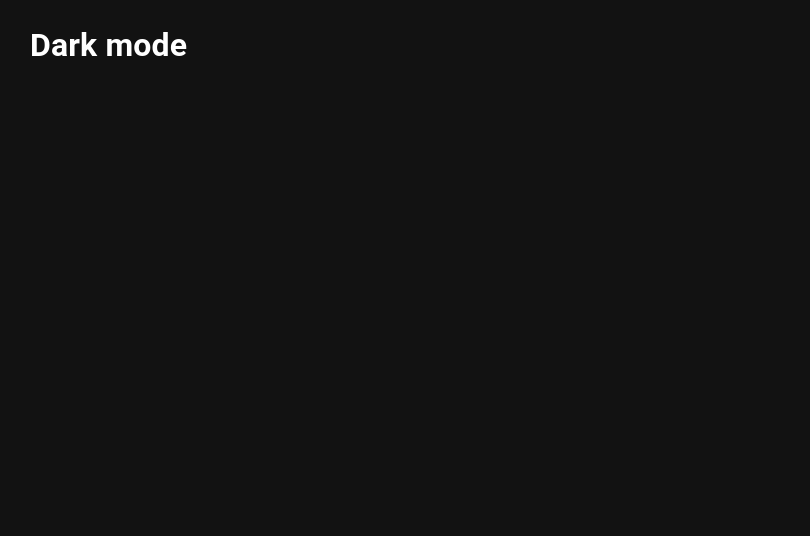
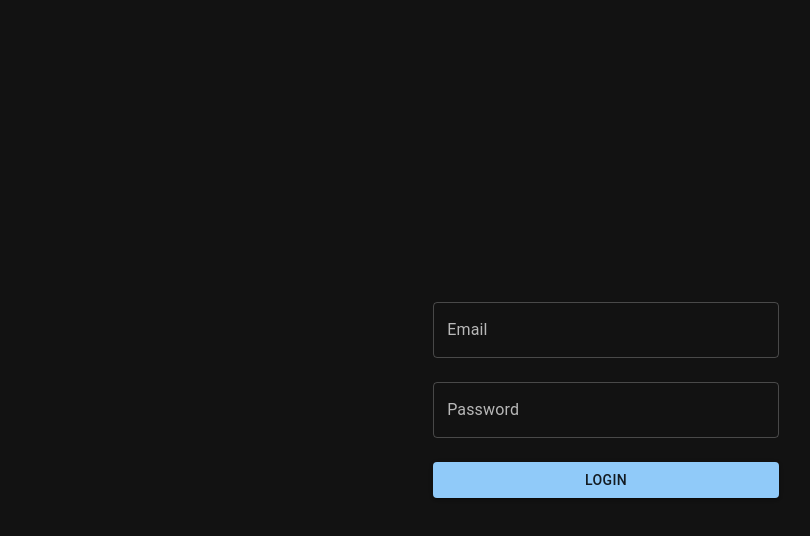
Before and after one commit to CanseFr/Chat, a React (Create React App) app: page / in a window 1280 px wide. Shown: the top 536 px of the page, without its empty margins (34-844 px from the left). Built offline with nearby package versions, Linux system fonts and the light colour scheme.

Commit message:
:sparkles: Create login form

```diff
--- a/src/App.tsx
+++ b/src/App.tsx
@@ -1,4 +1,5 @@
 import {Container, createTheme, CssBaseline, ThemeProvider} from '@mui/material'
+import {Auth} from "./components/auth/auth";
 
 const darkTheme = createTheme({
   palette: {
@@ -11,7 +12,7 @@ const App = () => {
     <ThemeProvider theme={darkTheme}>
       <CssBaseline/>
       <Container>
-        <h1>Dark mode</h1>
+        <Auth/>
       </Container>
     </ThemeProvider>
   );
--- /dev/null
+++ b/src/components/auth/auth.tsx
@@ -0,0 +1,16 @@
+import {Button, Stack, TextField} from "@mui/material";
+import {useState} from "react";
+
+export const Auth = () => {
+
+  const [email, setEmail] = useState<string>("")
+  const [password, setPassword] = useState<string>("")
+
+  return (
+    <Stack spacing={3} sx={{height: "100vh", maxWidth: {xs: "70%", md: "30%"}, margin: "0 auto", justifyContent: "center"}}>
+      <TextField type="email" label="Email" variant="outlined" value={email} onChange={(e) => setEmail(e.target.value)}/>
+      <TextField type="password" label="Password" variant="outlined" value={password} onChange={(e) => setPassword(e.target.value)}/>
+      <Button variant="contained">Login</Button>
+    </Stack>
+  )
+}
--- a/src/index.tsx
+++ b/src/index.tsx
@@ -1,6 +1,6 @@
 import React from 'react';
 import ReactDOM from 'react-dom/client';
-import App from './App';
+ import App from './App';
 import reportWebVitals from './reportWebVitals';
 
 const root = ReactDOM.createRoot(
```
